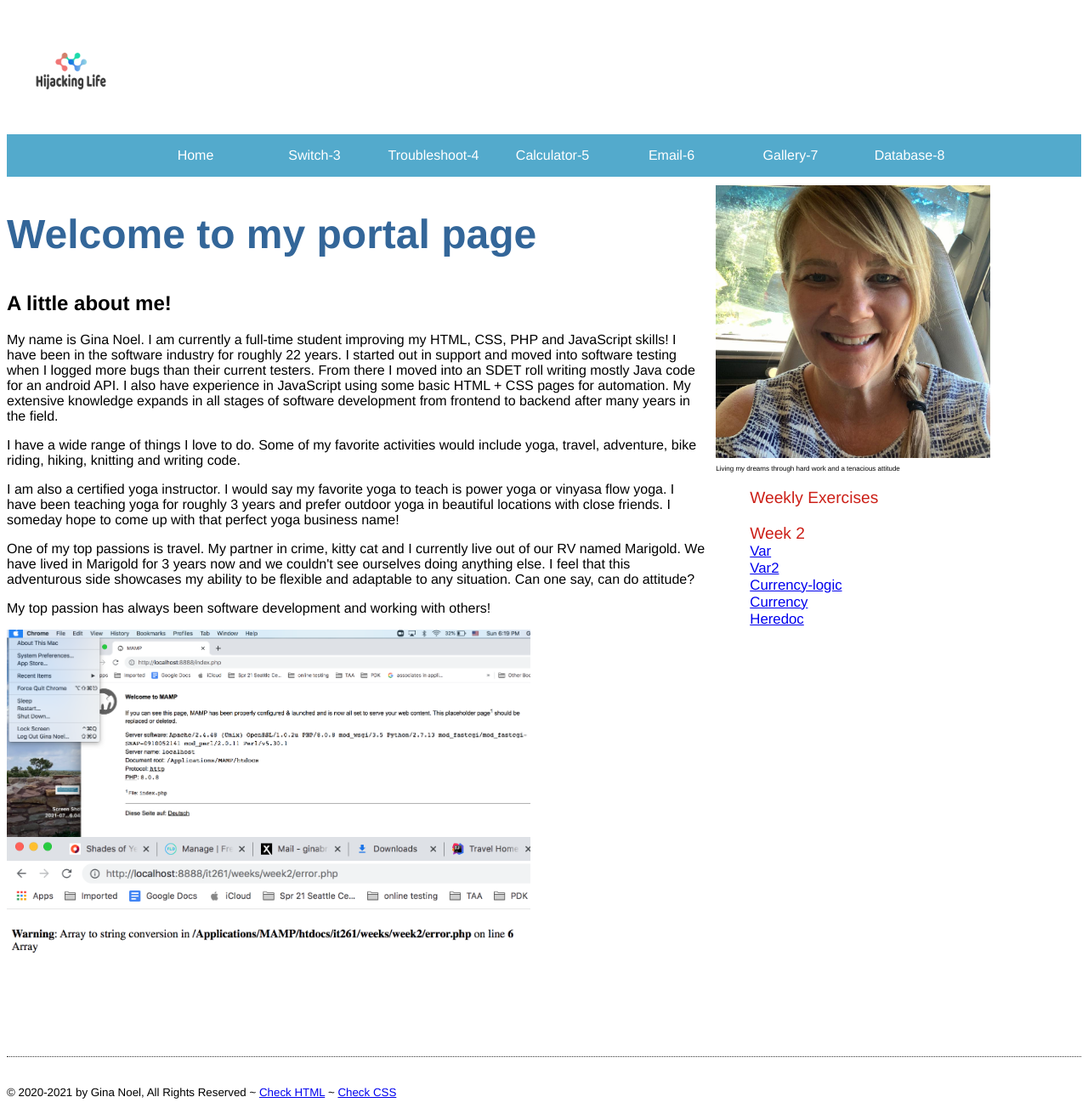
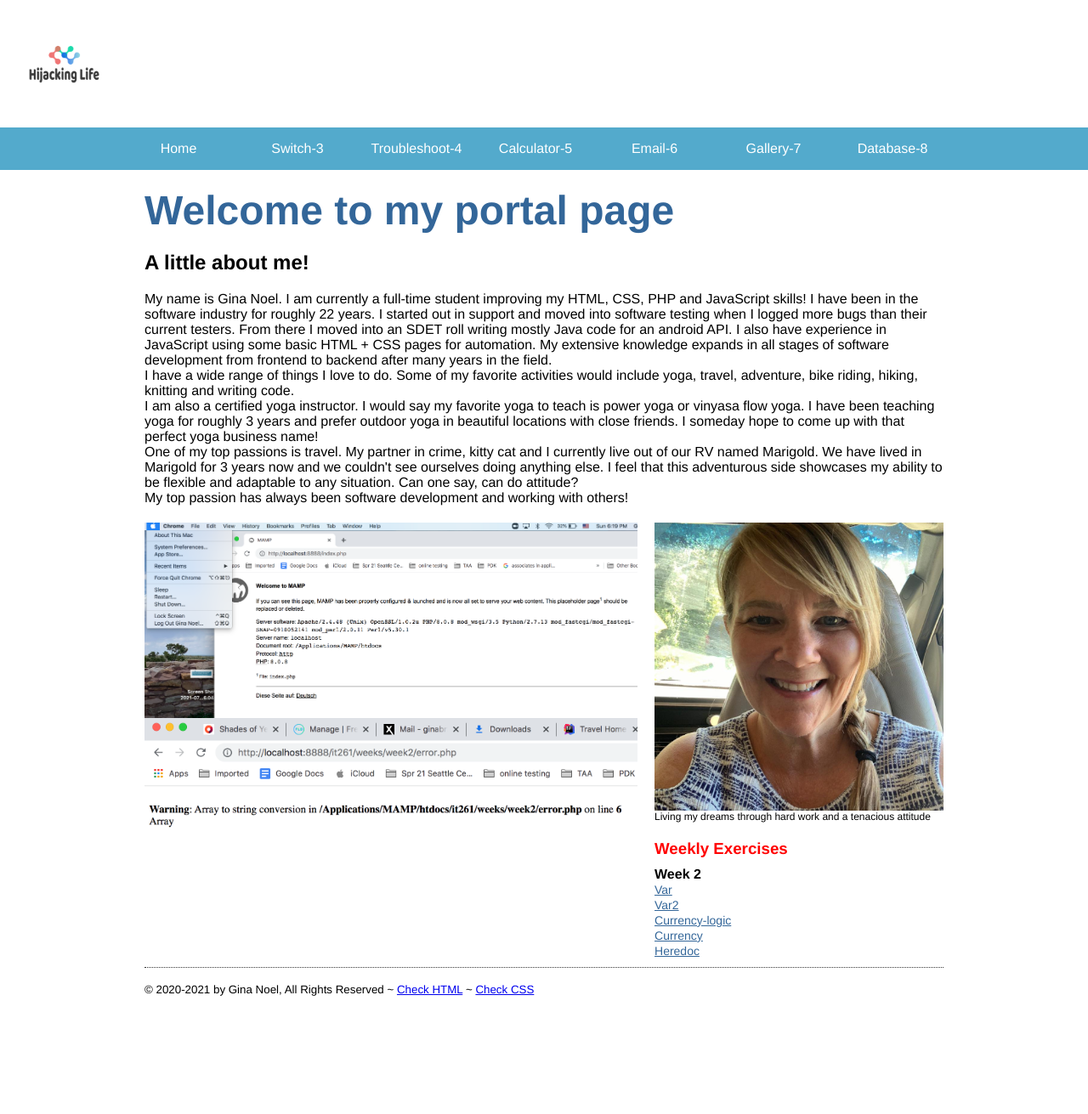
Before and after one commit to gina-noel/IT261, a PHP site: page / in a window 1280 px wide. Shown: the whole page at 85% size. After the commit the page ends 1172 px from the top, so only its background shows below. Run offline with PHP 8.4, Linux system fonts and the light colour scheme.

Commit message:
updated my portal page

```diff
--- a/css/styles.css
+++ b/css/styles.css
@@ -1,5 +1,5 @@
 /*Portal website styles*/
-. {
+* {
     padding:0;
     margin:0;
     box-sizing: border-box;
@@ -49,38 +49,50 @@ body {
 h1 {
     font-size: 3em;
     color: #336699;
+    padding-bottom: 20px;
 }
 
-section {
-    width:65%;
-    float:left;
+h2 {
+    padding-bottom: 20px;
+}
+
+h3 {
+    color: red;
+    padding-bottom: 10px;
+    padding-top: 20px;
+}
+
+#hero {
+    margin-bottom: 20px;
+}
+
+main {
+    max-width:61.70%;
+    float: left;
+
 }
 
 aside {
-    width:34%;
-    float:right;
-    margin-top: 10px;
+    max-width:36.17%;
+    float: right;
+    padding-bottom: 10px;
+}
 
+img {
+    max-width:100%;
+    display:block; /*removes space below image*/
 }
 
 aside p {
-    font-size: .5em;
-}
-
-aside ul {
-    color: rgba(203,27,18,0.98);
-    font-size: 1.2em;
+    font-size: .75em;
 }
 
 aside li {
+    list-style-type: none;
+}
+aside a {
     font-size: .875em;
-    list-style-type: none;
-
-}
-
-img {
-    max-width:75%;
-    display:block; /*removes space below image*/
+    color: #336699;
 }
 
 footer {
--- a/index.php
+++ b/index.php
@@ -7,11 +7,9 @@
     <title>Gina Noel's Portal Page</title>
 </head>
 <body>
-<!-- START WRAPPER -->
-<main class="wrapper">
     <header>
         <div class="header-inner">
-            <a href="website/index.html">
+            <a href="index.html">
                 <img id="logo" src="images/logo.png" alt="image">
                 <!--    <img id="logo" src="images/logo.jpg" alt="image">-->
             </a>
@@ -28,27 +26,34 @@
         </ul>
     </nav>
 </header>
-    <section>
+    <!-- START WRAPPER -->
+    <div id="wrapper">
+
+        <div id="hero">
             <h1>Welcome to my portal page</h1>
             <h2>A little about me!</h2>
-
             <p>My name is Gina Noel. I am currently a full-time student improving my HTML, CSS, PHP and JavaScript skills! I have been in the software industry for roughly 22 years. I started out in support and moved into software testing when I logged more bugs than their current testers. From there I moved into an SDET roll writing mostly Java code for an android API. I also have experience in JavaScript using some basic HTML + CSS pages for automation. My extensive knowledge expands in all stages of software development from frontend to backend after many years in the field.</p>
             <p>I have a wide range of things I love to do. Some of my favorite activities would include yoga, travel, adventure, bike riding, hiking, knitting and writing code.</p>
             <p>I am also a certified yoga instructor. I would say my favorite yoga to teach is power yoga or vinyasa flow yoga. I have been teaching yoga for roughly 3 years and prefer outdoor yoga in beautiful locations with close friends. I someday hope to come up with that perfect yoga business name!</p>
             <p>One of my top passions is travel. My partner in crime, kitty cat and I currently live out of our RV named Marigold. We have lived in Marigold for 3 years now and we couldn't see ourselves doing anything else. I feel that this adventurous side showcases my ability to be flexible and adaptable to any situation. Can one say, can do attitude?</p>
             <p>My top passion has always been software development and working with others!</p>
+        </div> <!--end hero-->
+        <main>
+            <div>
                 <img src="images/mamp.png" alt="MAMP" />
                 <img src="images/error.png" alt="Error" />
 
-    </section>
+            </div>
+        </main>
         <!-- END LEFT COL -->
 
     <!-- START RIGHT COL -->
     <aside>
         <img src="images/gina.jpeg" alt="Gina's image" />
         <p>Living my dreams through hard work and a tenacious attitude</p>
-        <ul>Weekly Exercises</ul>
-        <ul>Week 2
+        <h3>Weekly Exercises</h3>
+        <h4>Week 2</h4>
+        <ul>
                 <li><a href="weeks/week2/var.php">Var</a></li>
                 <li><a href="weeks/week2/var2.php">Var2</a></li>
                 <li><a href="weeks/week2/currency-logic.php">Currency-logic</a></li>
@@ -68,8 +73,7 @@
     </footer>
 
     <!-- END Footer -->
-</main>
+</div>
 <!-- END WRAPPER -->
-
 </body>
 </html>
```
Lines whose indentation alone changed are shown as unchanged.
